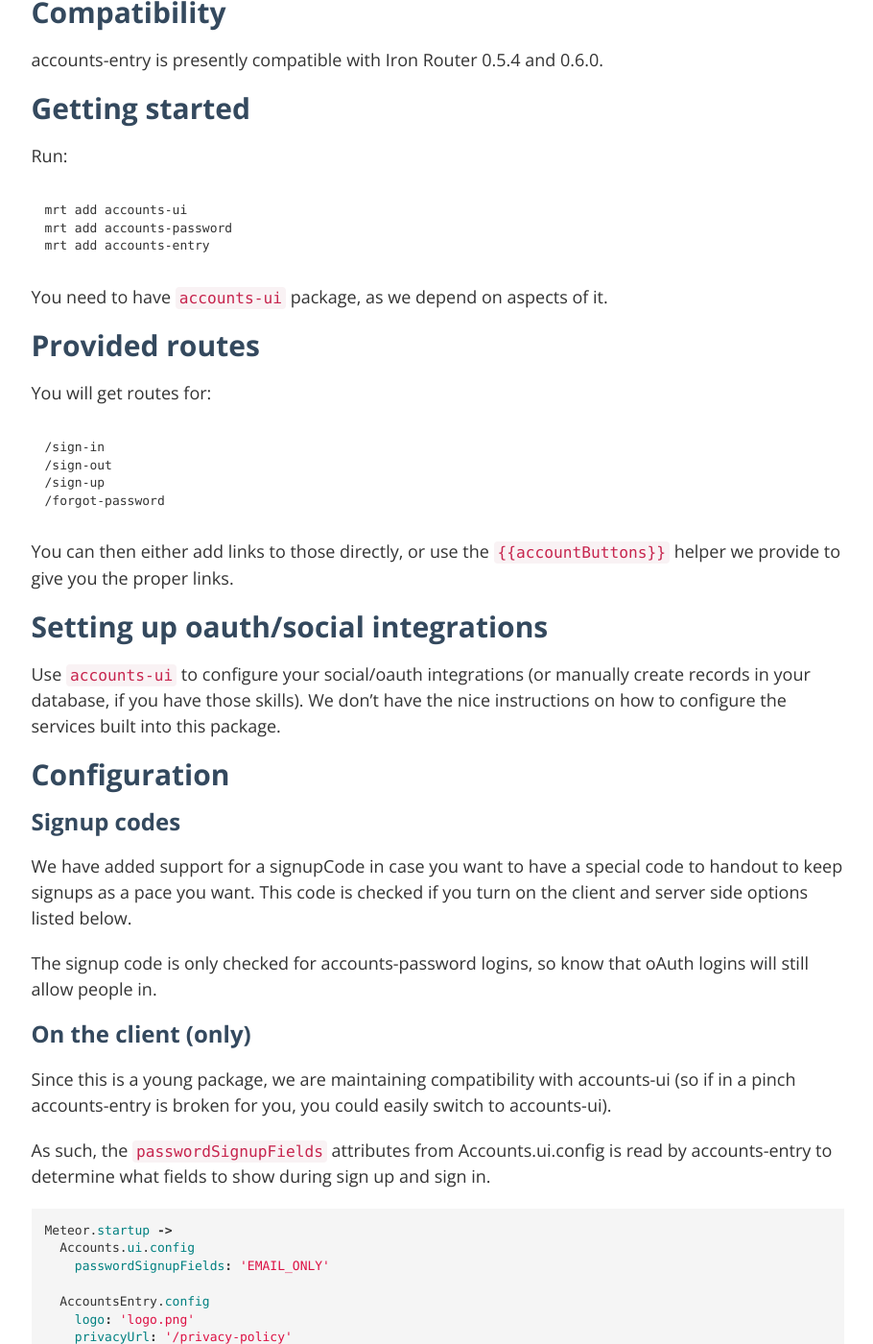
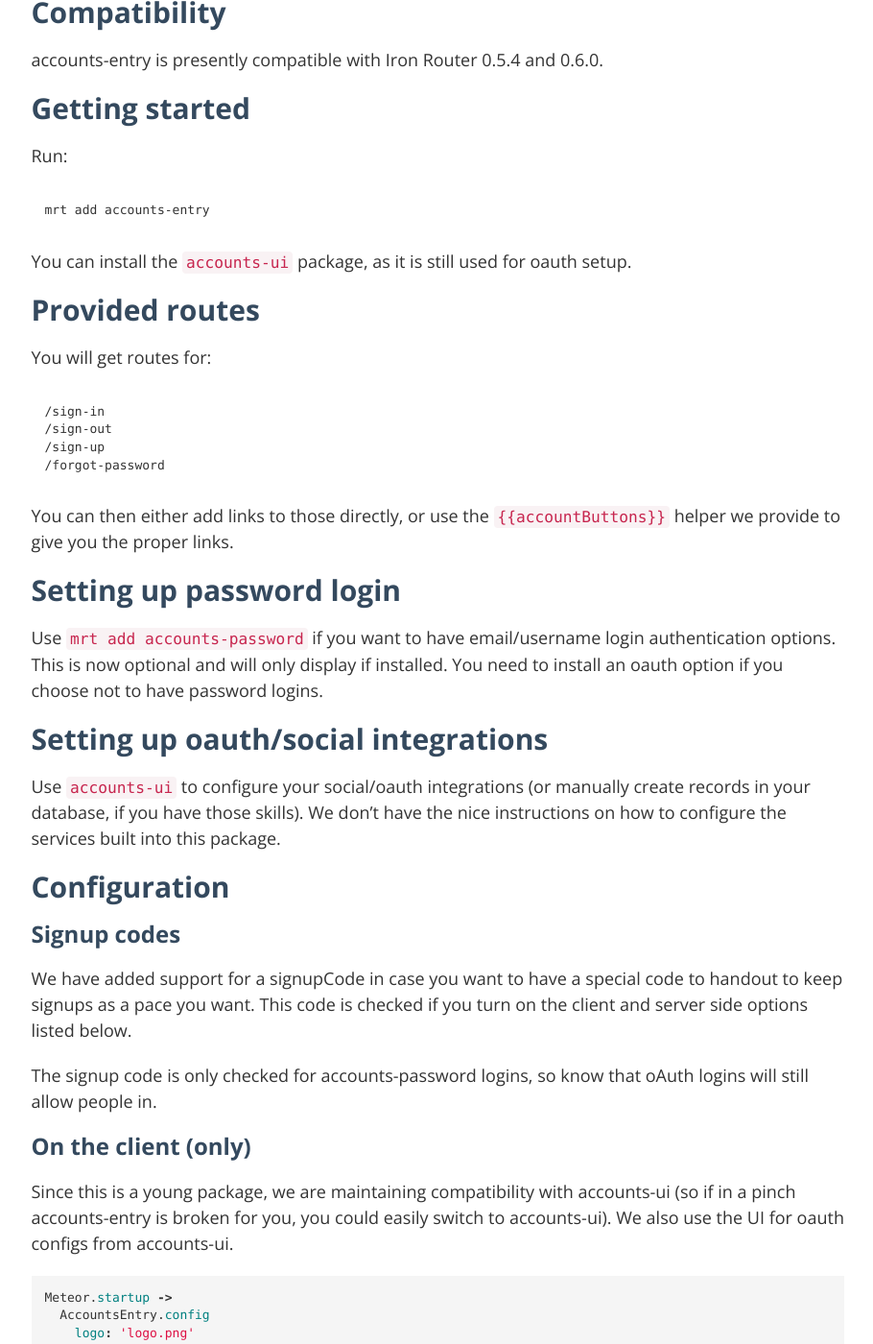
Before and after one commit to Differential/accounts-entry, a Jekyll site: the page built from index.markdown, in a window 1280 px wide and 1400 px high, scrolled down 921 px. Shown: the whole window at 96% size, without its empty margins (330-1240 px from the left). Built offline with Jekyll 4.4.1, drawn with Linux system fonts in a browser that asks for light colours; nearby versions of some CDN libraries; Markdown is read by kramdown in place of the engine named in the settings; some of the changed text lies outside the part shown.

Commit message:
Make some tweaks to docs

````diff
--- a/index.markdown
+++ b/index.markdown
@@ -35,12 +35,10 @@
 Run:
 
 ```
-mrt add accounts-ui
-mrt add accounts-password
 mrt add accounts-entry
 ```
 
-You need to have `accounts-ui` package, as we depend on aspects of it.
+You can install the `accounts-ui` package, as it is still used for oauth setup.
 
 ## Provided routes
 
@@ -56,6 +54,10 @@
 {% assign special = '{{accountButtons}}' %}
 You can then either add links to those directly, or use the `{{ special }}` helper we provide to give you the proper links.
 
+## Setting up password login
+
+Use `mrt add accounts-password` if you want to have email/username login authentication options. This is now optional and will only display if installed. You need to install an oauth option if you choose not to have password logins.
+
 ## Setting up oauth/social integrations
 
 Use `accounts-ui` to configure your social/oauth integrations (or manually create records in your database, if you have those skills). We don't have the nice instructions on how to configure the services built into this package.
@@ -70,15 +72,10 @@
 
 ### On the client (only)
 
-Since this is a young package, we are maintaining compatibility with accounts-ui (so if in a pinch accounts-entry is broken for you, you could easily switch to accounts-ui).
-
-As such, the `passwordSignupFields` attributes from Accounts.ui.config is read by accounts-entry to determine what fields to show during sign up and sign in.
+Since this is a young package, we are maintaining compatibility with accounts-ui (so if in a pinch accounts-entry is broken for you, you could easily switch to accounts-ui). We also use the UI for oauth configs from accounts-ui.
 
 {% highlight coffeescript %}
 Meteor.startup ->
-  Accounts.ui.config
-    passwordSignupFields: 'EMAIL_ONLY'
-
   AccountsEntry.config
     logo: 'logo.png'
     privacyUrl: '/privacy-policy'
````
Also changed, not shown: other parts of index.markdown (+1 -0 lines).
